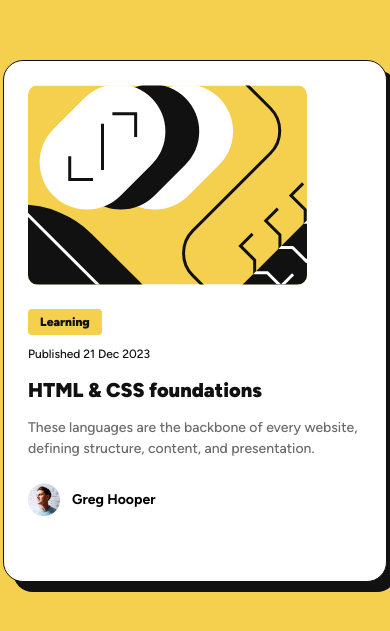
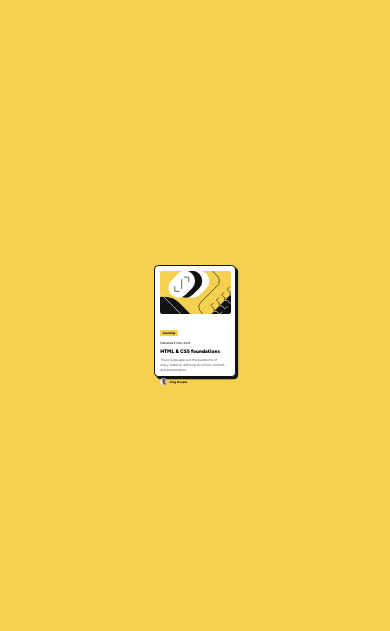
Before and after one commit to HOrxan/Blog-Preview-Card-Main, a plain HTML site: page index.html in a window 390 px wide. Shown: the part 101-732 px from the top of the page. Drawn offline with Linux system fonts and the light colour scheme.

Commit message:
CSS Fixed

```diff
--- a/style.css
+++ b/style.css
@@ -24,7 +24,6 @@
 
     body {
       /* 4. Add accessible line-height */
-      line-height: 1.5;
       /* 5. Improve text rendering */
       -webkit-font-smoothing: antialiased;
     }
@@ -83,7 +82,7 @@
     /* Default stillər - kiçik ekranlar üçün (media query-siz) */
     .text1 {
       color: var(--gray-950);
-      font-size: 24px;
+      font-size: .32rem;
       font-weight: 900;
       line-height: 150%;
       letter-spacing: 0;
@@ -91,41 +90,41 @@
 
     .text2 {
       color: var(--gray-500);
-      font-size: 16px;
+      font-size: .213333rem;
       font-weight: 500;
       line-height: 150%;
       letter-spacing: 0;
-      padding-block: 12px;
+      padding-block: .16rem;
     }
 
     .text3 {
       color: var(--gray-950);
-      font-size: 14px;
+      font-size: .186667rem;
       font-weight: 500;
       line-height: 150%;
       letter-spacing: 0;
-      padding-block: 12px;
+      padding-block: .16rem;
     }
 
     .text4 {
-      padding: 6px 12px;
+      padding: .08rem .16rem;
       color: var(--gray-950);
-      font-size: 14px;
+      font-size: .186667rem;
       font-weight: 900;
       line-height: 150%;
       letter-spacing: 0;
       background-color: var(--yellow);
-      border-radius: 4px;
+      border-radius: .053333rem;
       display: inline;
     }
 
     .Autor {
-      font-size: 14px;
+      font-size: .186667rem;
       font-weight: bold;
       line-height: 150%;
       display: flex;
       align-items: center;
-      padding-block: 12px;
+      padding-block: .16rem;
     }
 
     .text1:hover,
@@ -135,30 +134,30 @@
       cursor: pointer;
     }
 
-    @media screen and (max-width: 600px) {
-      .Card {
-        width: 327px;
-        height: 501px;
+    @media screen and (max-width: 8rem) {
+      .Container {
+        width: 4.36rem;
+        height: 6.68rem;
       }
 
       .image1 {
-        width: 279px;
+        width: 3.72rem;
       }
 
       .text1 {
-        font-size: 20px;
+        font-size: .266667rem;
       }
 
       .text2 {
-        font-size: 14px;
+        font-size: .186667rem;
       }
 
       .text3 {
-        font-size: 12px;
+        font-size: .16rem;
       }
 
       .text4 {
-        font-size: 12px;
+        font-size: .16rem;
       }
     }
 
@@ -170,10 +169,10 @@
       --white: #FFFFFF;
 
       /* -- Spacing -- */
-      --sp300: 24px;
-      --sp150: 12px;
-      --sp100: 8px;
-      --sp50: 4px;
+      --sp300: .32rem;
+      --sp150: .16rem;
+      --sp100: .106667rem;
+      --sp50: .053333rem;
     }
 
     body {
@@ -185,27 +184,27 @@
     }
 
     .Container {
-      width: 384px;
-      height: 522px;
+      width: 5.12rem;
+      height: 6.96rem;
       border: 1px solid var(--gray-950);
-      border-radius: 20px;
-      box-shadow: 10px 10px var(--gray-950);
+      border-radius: .266667rem;
+      box-shadow: .133333rem .133333rem var(--gray-950);
       font-family: Figtree, system-ui;
       background-color: var(--white);
     }
 
     .image1 {
-      border-radius: 10px;
-      margin: 24px;
+      border-radius: .133333rem;
+      margin: .32rem;
       object-fit: cover;
-      height: 200px;
+      height: 2.666667rem;
     }
 
     .image2 {
-      margin-inline: 24px 12px;
-      width: 32px;
+      margin-inline: .32rem .16rem;
+      width: .426667rem;
     }
 
     .Content {
-      margin-inline: 24px;
+      margin-inline: .32rem;
     }
```
